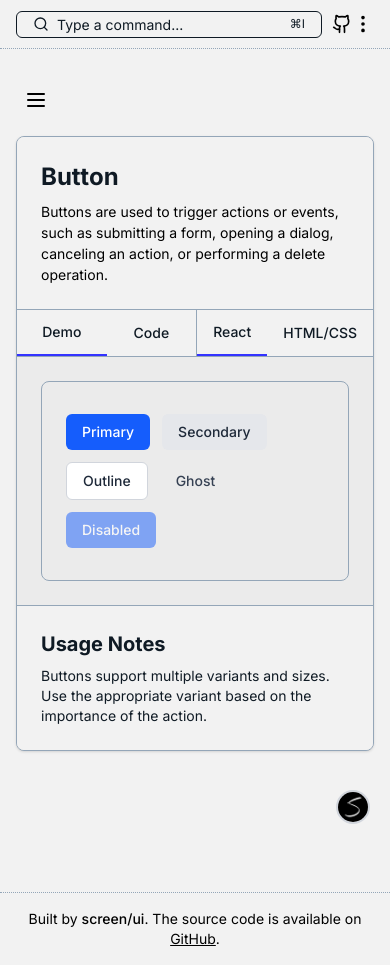
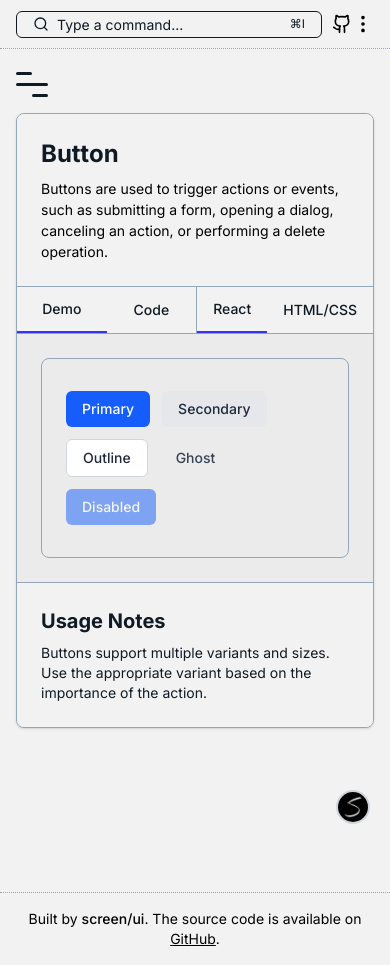
Before and after one commit to iamnavneetrajput/screenui, a Next.js app: page /library in a window 390 px wide. Built offline with nearby package versions, Linux system fonts and the light colour scheme.

Commit message:
quick patch

```diff
--- a/src/app/library/client/ComponentPageClient.tsx
+++ b/src/app/library/client/ComponentPageClient.tsx
@@ -7,6 +7,7 @@ import ComponentDisplay from '@/components/ui/library/componentdisplay';
 import { ComponentData, getComponentByPath, componentCategories } from '@/components/data/components';
 import { AnimatePresence, motion } from 'framer-motion';
 import { Menu } from 'lucide-react';
+import HamburgerToggle from '@/components/ui/library/menu';
 
 const ComponentPageClient: React.FC = () => {
   const router = useRouter();
@@ -36,11 +37,11 @@ const ComponentPageClient: React.FC = () => {
   }, [queryComponent]);
 
   return (
-    <div className="min-h-screen flex flex-col md:flex-row w-full pt-14">
+    <div className="min-h-screen flex flex-col md:flex-row w-full pt-12">
       {/* Mobile Header */}
       <div className="md:hidden pb-4 flex items-center justify-between">
-        <button onClick={() => setSidebarOpen(true)} className="p-2">
-          <Menu size={24} />
+        <button onClick={() => setSidebarOpen(true)} className="">
+          <HamburgerToggle />
         </button>
       </div>
 
@@ -60,7 +61,7 @@ const ComponentPageClient: React.FC = () => {
               animate={{ y: 0 }}
               exit={{ y: '100%' }}
               transition={{ type: 'spring', stiffness: 300, damping: 30 }}
-              className="fixed bottom-0 left-0 right-0 z-40 bg-background border-t shadow-2xl h-[75vh] overflow-y-auto rounded-t-xl md:hidden"
+              className="fixed bottom-0 left-0 right-0 z-40 bg-background border-t shadow-2xl h-[70vh] overflow-y-auto rounded-t-xl md:hidden"
               onClick={(e) => e.stopPropagation()}
             >
               <div className="w-10 h-1.5 bg-muted-foreground rounded-full mx-auto my-2" />
--- a/src/components/demo/displaydemo.tsx
+++ b/src/components/demo/displaydemo.tsx
@@ -28,7 +28,7 @@ const ComponentDisplay: React.FC<ComponentDisplayProps> = ({ component }) => {
       </div>
 
       {/* Implementation Switcher */}
-      <div className="flex border-b border-[hsl(var(--border))]">
+      {/* <div className="flex border-b border-[hsl(var(--border))]">
         <button
           onClick={() => setImplementation('react')}
           className={`flex-1 px-4 py-3 text-sm font-medium ${
@@ -49,7 +49,7 @@ const ComponentDisplay: React.FC<ComponentDisplayProps> = ({ component }) => {
         >
           HTML/CSS
         </button>
-      </div>
+      </div> */}
 
       {/* Demo Preview */}
       <div className="p-6">
--- a/src/components/layout/setting.tsx
+++ b/src/components/layout/setting.tsx
@@ -137,7 +137,7 @@ export default function DevPanel() {
       {/* Panel */}
       <div
         className={cn(
-          'fixed w-80 bg-[hsl(var(--background))] border border-[hsl(var(--border))] border-muted rounded-2xl z-50 transition-all duration-300 text-sm',
+          'fixed w-70 bg-[hsl(var(--background))] border border-[hsl(var(--border))] border-muted rounded-2xl z-50 transition-all duration-300 text-sm',
           isOpen ? 'opacity-100 scale-100' : 'opacity-0 scale-90 pointer-events-none',
           isMinimized ? 'h-10 w-48' : ''
         )}
@@ -146,7 +146,7 @@ export default function DevPanel() {
         {/* Header */}
         <div className="flex items-center justify-between p-2 bg-muted/60 rounded-t-2xl">
           <span className="text-xs font-medium flex gap-1 items-center">
-            <Layout className="w-4 h-4" /> Panel
+            <Layout className="w-4 h-4" /> Screen/ui
           </span>
           <div className="flex gap-1">
             <button
--- a/src/components/ui/command-search/tabs/ToolsTab.tsx
+++ b/src/components/ui/command-search/tabs/SocialTab.tsx
@@ -1,14 +1,14 @@
 import React from 'react';
-import { ToolItem } from '../types';
+import { SocialItem } from '../types';
 
 interface ToolsTabProps {
-  items: ToolItem[];
+  items: SocialItem[];
   onSelect: (title: string) => void;
 }
 
 const ToolsTab: React.FC<ToolsTabProps> = ({ items, onSelect }) => (
   <div className="p-2">
-    <div className="text-xs text-gray-500 uppercase px-2 py-1">Development Tools</div>
+    <div className="text-xs text-gray-500 uppercase px-2 py-1">Social</div>
     <ul>
       {items.map((item) => (
         <li
--- a/src/components/ui/command-search/types.ts
+++ b/src/components/ui/command-search/types.ts
@@ -30,12 +30,13 @@ export interface Components {
 }
 
 // Tool item interface
-export interface ToolItem {
+export interface SocialItem {
   id: string;
   title: string;
   description: string;
   icon: React.ReactNode;
   category: string;
+  link: string;
 }
 
 export interface CommandSearchProps {
--- /dev/null
+++ b/src/components/ui/library/menu.tsx
@@ -0,0 +1,47 @@
+import React, { useState, useEffect } from "react";
+import clsx from "clsx"; // optional; can use template literals instead
+
+const HamburgerToggle: React.FC = () => {
+  const [checked, setChecked] = useState(false);
+
+  useEffect(() => {
+    let timer: NodeJS.Timeout;
+    if (checked) {
+      timer = setTimeout(() => {
+        setChecked(false);
+      }, 2000);
+    }
+    return () => clearTimeout(timer);
+  }, [checked]);
+
+  return (
+    <label className="flex flex-col gap-2 w-8 cursor-pointer">
+      <input
+        type="checkbox"
+        checked={checked}
+        onChange={() => setChecked(!checked)}
+        className="hidden"
+      />
+      <div
+        className={clsx(
+          "rounded-2xl h-[3px] w-1/2 bg-[hsl(var(--foreground))] duration-500 origin-right",
+          checked && "rotate-[225deg] -translate-x-[12px] -translate-y-[1px]"
+        )}
+      />
+      <div
+        className={clsx(
+          "rounded-2xl h-[3px] w-full bg-[hsl(var(--foreground))] duration-500",
+          checked && "-rotate-45"
+        )}
+      />
+      <div
+        className={clsx(
+          "rounded-2xl h-[3px] w-1/2 bg-[hsl(var(--foreground))] duration-500 place-self-end origin-left",
+          checked && "rotate-[225deg] translate-x-[12px] translate-y-[1px]"
+        )}
+      />
+    </label>
+  );
+};
+
+export default HamburgerToggle;
--- a/src/components/ui/sharedui/FontSizeSection.tsx
+++ b/src/components/ui/sharedui/FontSizeSection.tsx
@@ -9,10 +9,6 @@ export default function FontSizeSection({
 }) {
   return (
     <div className="border-b border-dotted border-dotted border-[hsl(var(--border))] border-muted/50 p-1">
-      <label className="block font-medium mb-1 flex items-center gap-1">
-       Font Size: {fontSize}px
-      </label>
-
       {/* Font Size Range Input */}
       <input
         type="range"
--- a/src/components/ui/sharedui/PerformanceSection.tsx
+++ b/src/components/ui/sharedui/PerformanceSection.tsx
@@ -31,9 +31,6 @@ export default function PerformanceSection({ fps }: { fps: number }) {
 
   return (
     <div className="border-b border-dotted border-[hsl(var(--border))] border-muted/50 p-1">
-      <h3 className="font-medium mb-2 flex items-center gap-1">
-         Performance
-      </h3>
       <div className="grid grid-cols-3 gap-2">
         <MetricCard
           label="FPS"
--- a/src/components/ui/sharedui/PlacementSection.tsx
+++ b/src/components/ui/sharedui/PlacementSection.tsx
@@ -11,9 +11,6 @@ export default function PlacementSection({
 }) {
   return (
     <div className="border-b border-dotted border-[hsl(var(--border))] border-muted/50 p-1">
-      <label className="block font-medium mb-1 flex items-center gap-1">
-       Panel Placement
-      </label>
       <select
         value={placement}
         onChange={(e) => setPlacement(e.target.value as Placement)}
--- a/src/components/ui/sharedui/ThemeSection.tsx
+++ b/src/components/ui/sharedui/ThemeSection.tsx
@@ -10,9 +10,6 @@ export default function ThemeSection({
 }) {
   return (
     <div className="border-b border-dotted border-[hsl(var(--border))] border-muted/50 p-1">
-      <label className="block font-medium mb-1 flex items-center gap-1">
-        Theme Preference
-      </label>
       <div className="flex justify-between items-center bg-[hsl(var(--background))] p-2 rounded-lg">
         <div className="flex items-center gap-2 text-muted-foreground capitalize text-sm">
           {theme}
```
Also changed, not shown: src/components/data/command.tsx (+15 -27 lines), src/components/ui/command-search/CommandSearch.tsx (+14 -8 lines).
